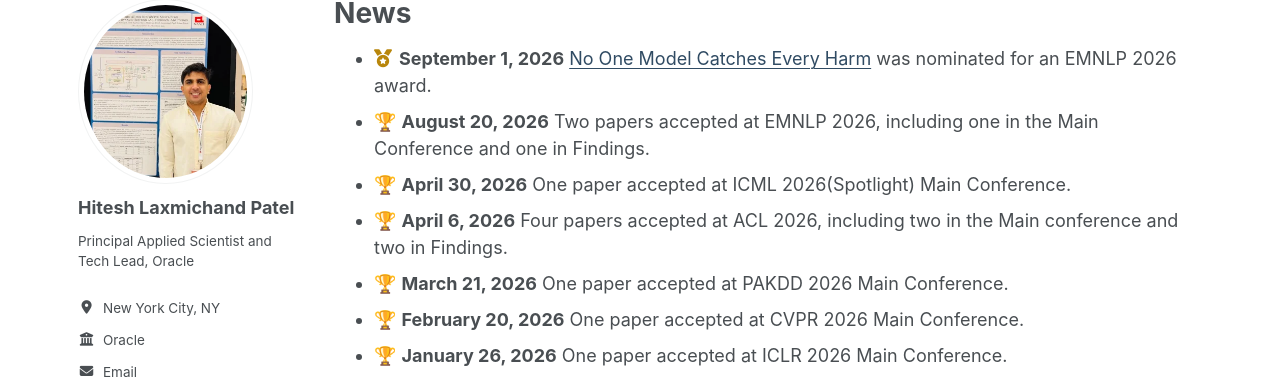
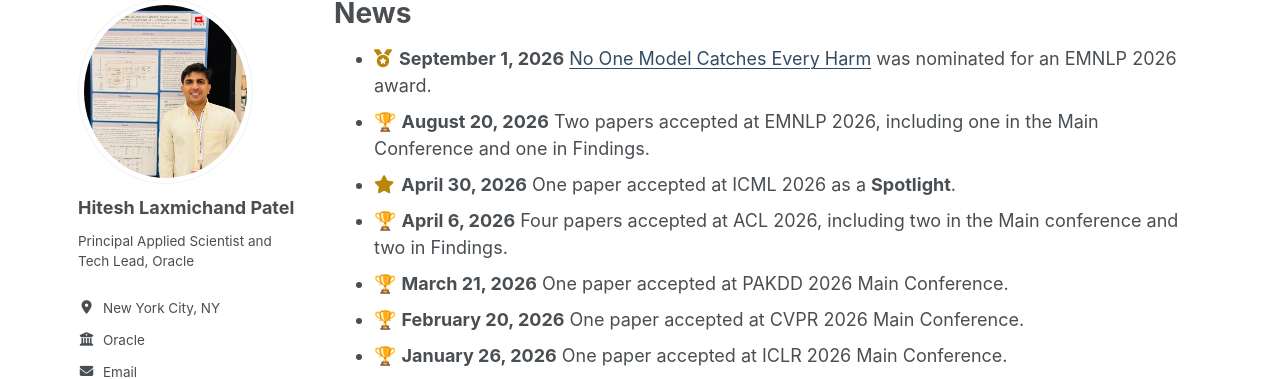
Before and after one commit to HITESHLPATEL/hiteshlpatel.github.io, a Jekyll site: the page built from _pages/news.md, in a window 1280 px wide and 1255 px high. Shown: the part 100-479 px from the top of the window. Built offline with Jekyll 4.4.1, drawn with Linux system fonts in a browser that asks for light colours.

Commit message:
Distinguish Spotlight news and specify NeurIPS track

```diff
--- a/_pages/news.md
+++ b/_pages/news.md
@@ -10,14 +10,14 @@ author_profile: true
 Unpublished announcements. To publish the full EMNLP count, replace the visible
 August 20 two-paper entry with the four-paper version below.
 
-- 🏆 __September 25, 2026__ Two papers accepted at NeurIPS 2026: [Benchmarks Are Not Atomic: Composition-Aware LLM Evaluation using BenchHub](https://neurips.cc/virtual/2026/poster/139267) and [Global PIQA: Evaluating Commonsense Reasoning Across 100+ Languages and Cultures](https://neurips.cc/virtual/2026/poster/139393).
+- 🏆 __September 25, 2026__ Two papers accepted at NeurIPS 2026 in the Evaluations & Datasets Track: [Benchmarks Are Not Atomic: Composition-Aware LLM Evaluation using BenchHub](https://neurips.cc/virtual/2026/poster/139267) and [Global PIQA: Evaluating Commonsense Reasoning Across 100+ Languages and Cultures](https://neurips.cc/virtual/2026/poster/139393).
 - 🏆 __September 15, 2026__ Two papers accepted at AACL 2026, both in Findings.
 - 🏆 __August 20, 2026__ Four papers accepted at EMNLP 2026, including three in the Main Conference and one in Findings.
 {% endcomment %}
 
 - <i class="fa-solid fa-medal award-icon" aria-hidden="true"></i> __September 1, 2026__ [No One Model Catches Every Harm](https://aclanthology.org/2026.emnlp-main.1748/) was nominated for an EMNLP 2026 award.
 - 🏆 __August 20, 2026__ Two papers accepted at EMNLP 2026, including one in the Main Conference and one in Findings.
-- 🏆 __April 30, 2026__ One paper accepted at ICML 2026(Spotlight) Main Conference.
+- <i class="fa-solid fa-star award-icon" aria-hidden="true"></i> __April 30, 2026__ One paper accepted at ICML 2026 as a **Spotlight**.
 - 🏆 __April 6, 2026__ Four papers accepted at ACL 2026, including two in the Main conference and two in Findings.
 - 🏆 __March 21, 2026__ One paper accepted at PAKDD 2026 Main Conference.
 - 🏆 __February 20, 2026__ One paper accepted at CVPR 2026 Main Conference.
```
